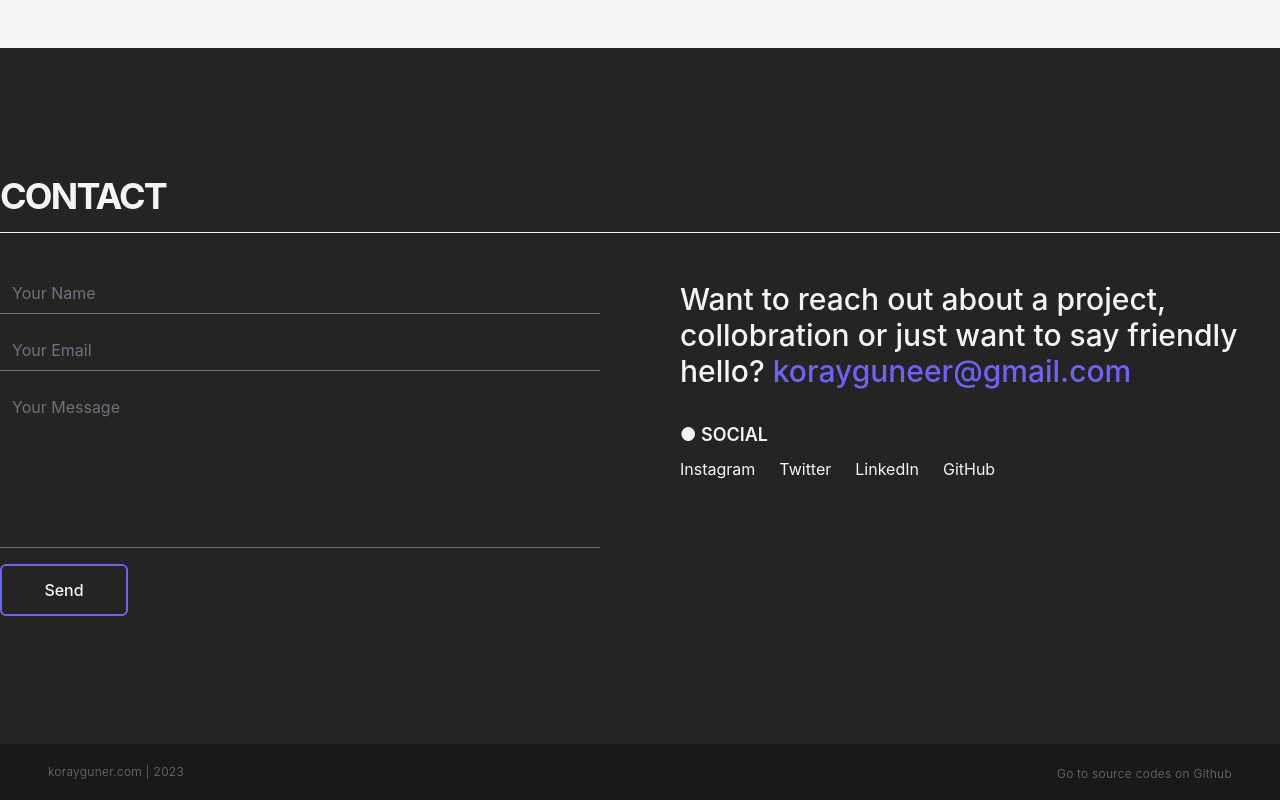
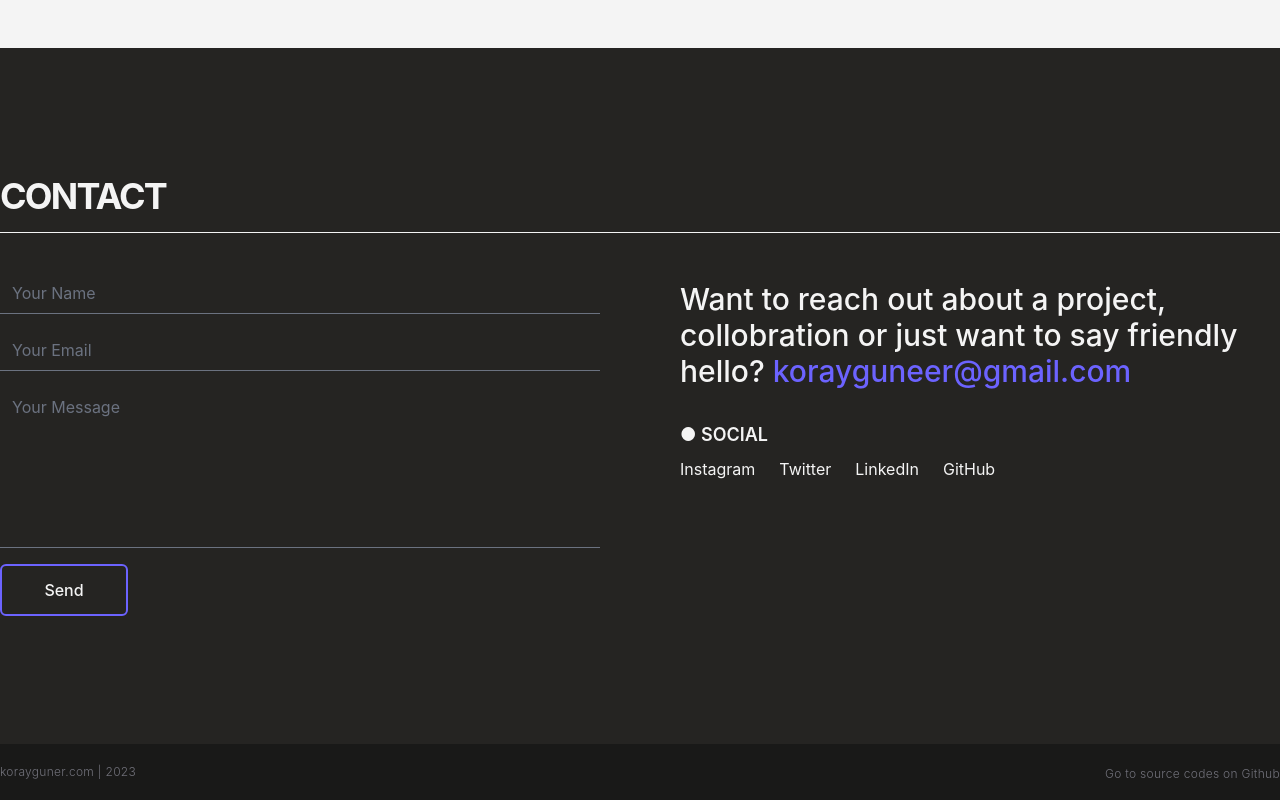
Before and after one commit to koraygnr/korayguner.com, a Next.js app: page / in a window 1280 px wide. Shown: the part 1425-2225 px from the top of the page. Built offline with nearby package versions, Linux system fonts and the light colour scheme; no server answers.

Commit message:
fix: text alignment bug fixed

```diff
--- a/components/Footer.tsx
+++ b/components/Footer.tsx
@@ -135,7 +135,7 @@ function Footer() {
       </footer>
 
       <div className='bg-[#191918]'>
-        <div className='flex justify-between items-center max-w-7xl px-6 py-4 md:px-12 mx-auto w-full bg-[#191918]'>
+        <div className='flex justify-between items-center max-w-7xl px-6 py-4 md:px-12 lg:px-0 mx-auto w-full bg-[#191918]'>
           <p className='text-xs font-light text-zinc-500 tracking-wide'>
             korayguner.com | 2023{' '}
           </p>
```
